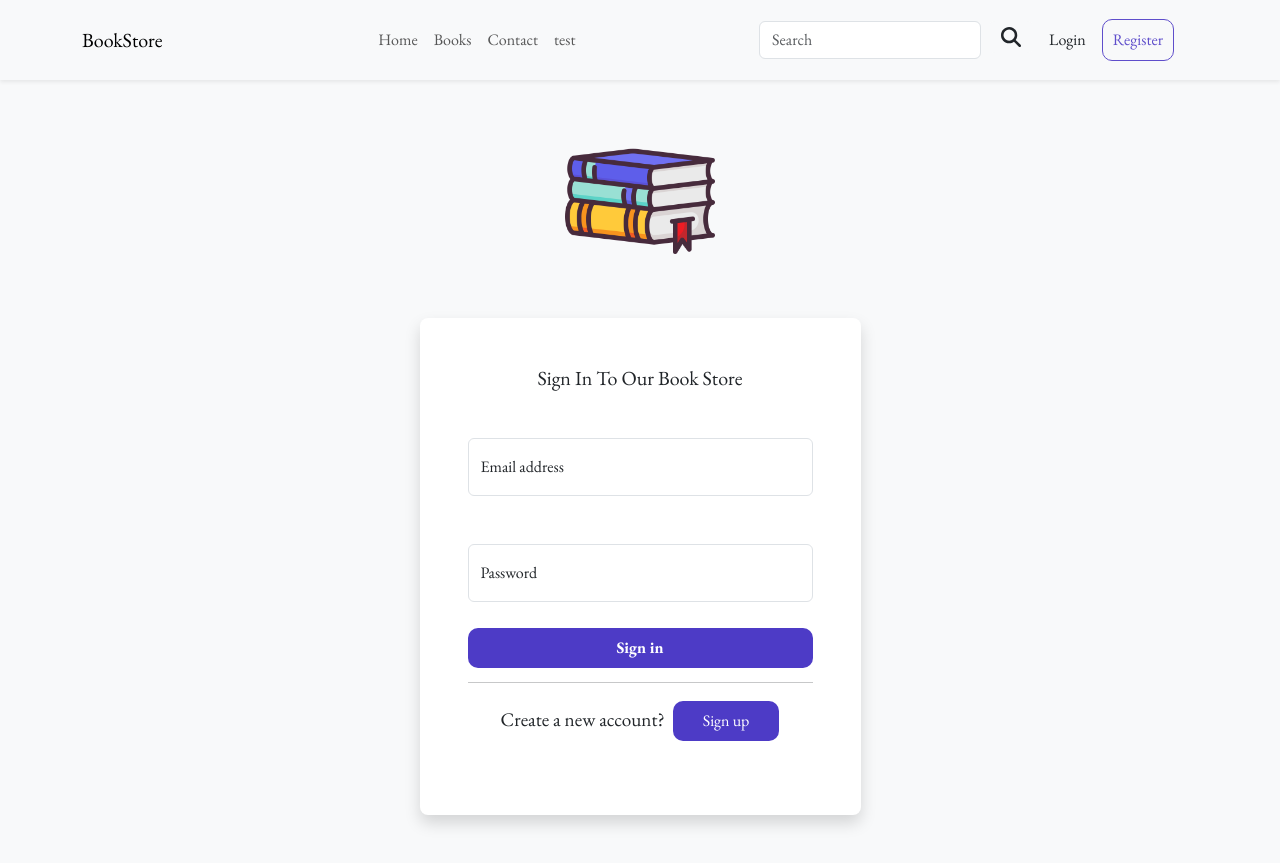
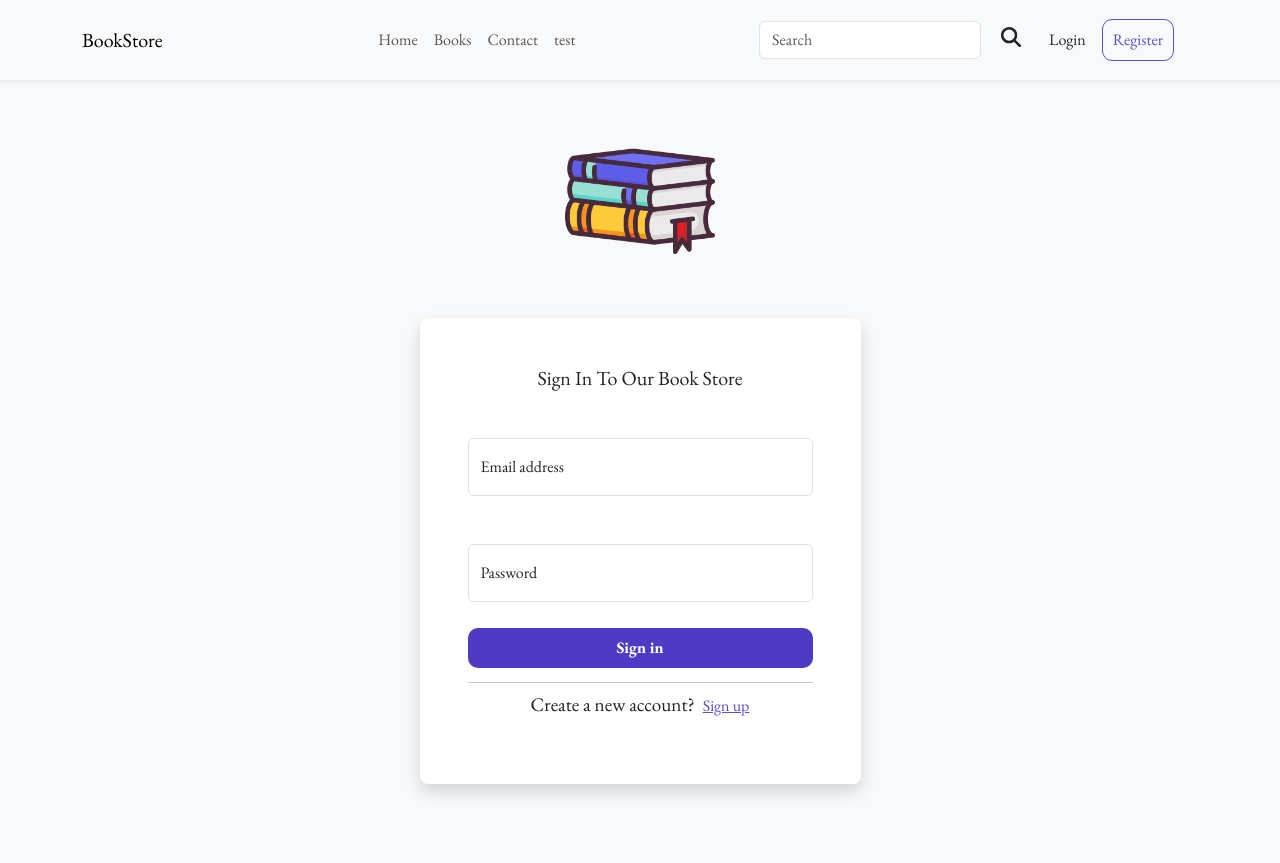
Before and after one commit to alibayomy/Book-Store-Client-Side-React, a React (Create React App) app in the folder bookstore/: page /login in a window 1280 px wide. After the commit the page ends 832 px from the top, so only its background shows below. Built offline with nearby package versions, Linux system fonts and the light colour scheme.

Commit message:
modified in login.js, register component

```diff
--- a/bookstore/src/Pages/ClientSelect/ClientSelectComponent.js
+++ b/bookstore/src/Pages/ClientSelect/ClientSelectComponent.js
@@ -24,7 +24,7 @@ function ClientSelectComponent() {
       <div className="container">
         <div className="row justify-content-center mt-3 text-center">
           <div
-            className={`form-check col-lg-4 col-md-5 col-sm-10 me-lg-3 me-md-3 mt-sm-3 user-type ${
+            className={`form-check col-lg-4 col-md-5 col-sm-10 me-lg-3 me-md-3 mt-sm-3 fs-4 rounded user-type ${
               userType === "client" ? "checked" : ""
             }`}
             onClick={(e) => handleRadioSelect(e)}
@@ -40,7 +40,7 @@ function ClientSelectComponent() {
           </div>
 
           <div
-            className={`form-check col-lg-4 col-md-5 col-sm-10 me-lg-3 me-md-3 mt-sm-3 user-type ${
+            className={`form-check col-lg-4 col-md-5 col-sm-10 me-lg-3 me-md-3 mt-sm-3 fs-4 rounded user-type ${
               userType === "publisher" ? "checked" : ""
             }`}
             onClick={(e) => handleRadioSelect(e)}
--- a/bookstore/src/Pages/Login/Login.js
+++ b/bookstore/src/Pages/Login/Login.js
@@ -165,7 +165,7 @@ function Login() {
                       <span style={{ fontSize: "1.2em", marginRight: "8px" }}>
                         Create a new account?
                       </span>
-                      <Link to="/register" className="filled-button">
+                      <Link to="/register" style={{"color":"#5f4ecb"}}>
                         Sign up
                       </Link>
                     </p>
```
